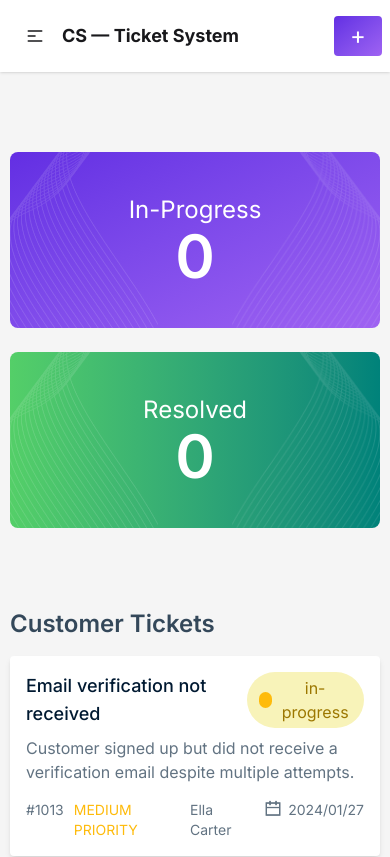
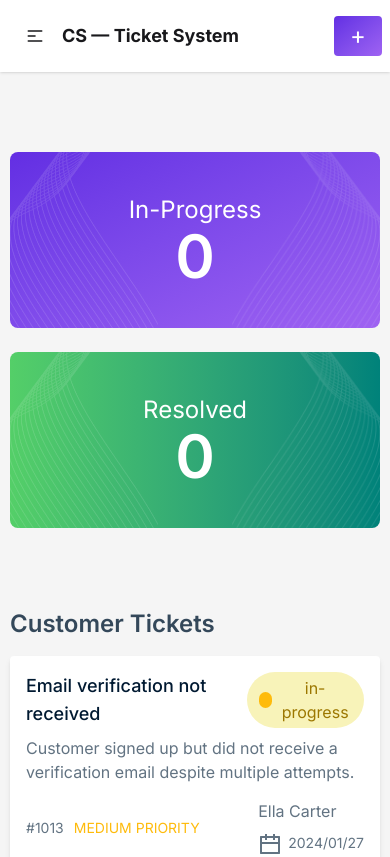
Before and after one commit to Nur-Nayeem/assignment-7-programming-hero, a React (Vite) app: page / in a window 390 px wide. Shown: the top 857 px of the page. Built offline with nearby package versions, Linux system fonts and the light colour scheme.

Commit message:
modify code and readme file

```diff
--- a/src/components/main-section/customer-tickets/customerTicketCard/TicketCard.jsx
+++ b/src/components/main-section/customer-tickets/customerTicketCard/TicketCard.jsx
@@ -16,11 +16,11 @@ const TicketCard = ({ ticket, handleTaskStatus }) => {
                     <span className='text-[#627382]'>#{id}</span>
                     <span className={`${priority === 'medium' ? 'text-[#FEBB0C] ' : priority === 'high' ? 'text-[#F83044] ' : 'text-[#02A53B] '}`} >{priority.toUpperCase()} PRIORITY</span>
                 </div>
-                <div className='flex gap-2.5 text-sm'>
-                    <span className='text-[#627382]'>{customer}</span>
+                <div className='flex flex-col sm:flex-row gap-2.5 text-sm'>
+                    <span className='text-[#627382] text-[16px] sm:text-sm'>{customer}</span>
                     <div className='flex gap-1.5'>
-                        <figure>
-                            <img src={calender} alt="" />
+                        <figure className='w-6 h-6'>
+                            <img className='w-full h-full' src={calender} alt="" />
                         </figure>
                         <span className='text-[#627382]'>{createdAt.replaceAll("-", "/")}</span>
                     </div>
```
Also changed, not shown: 1 other file (tests, documents, lock files or other folders).
